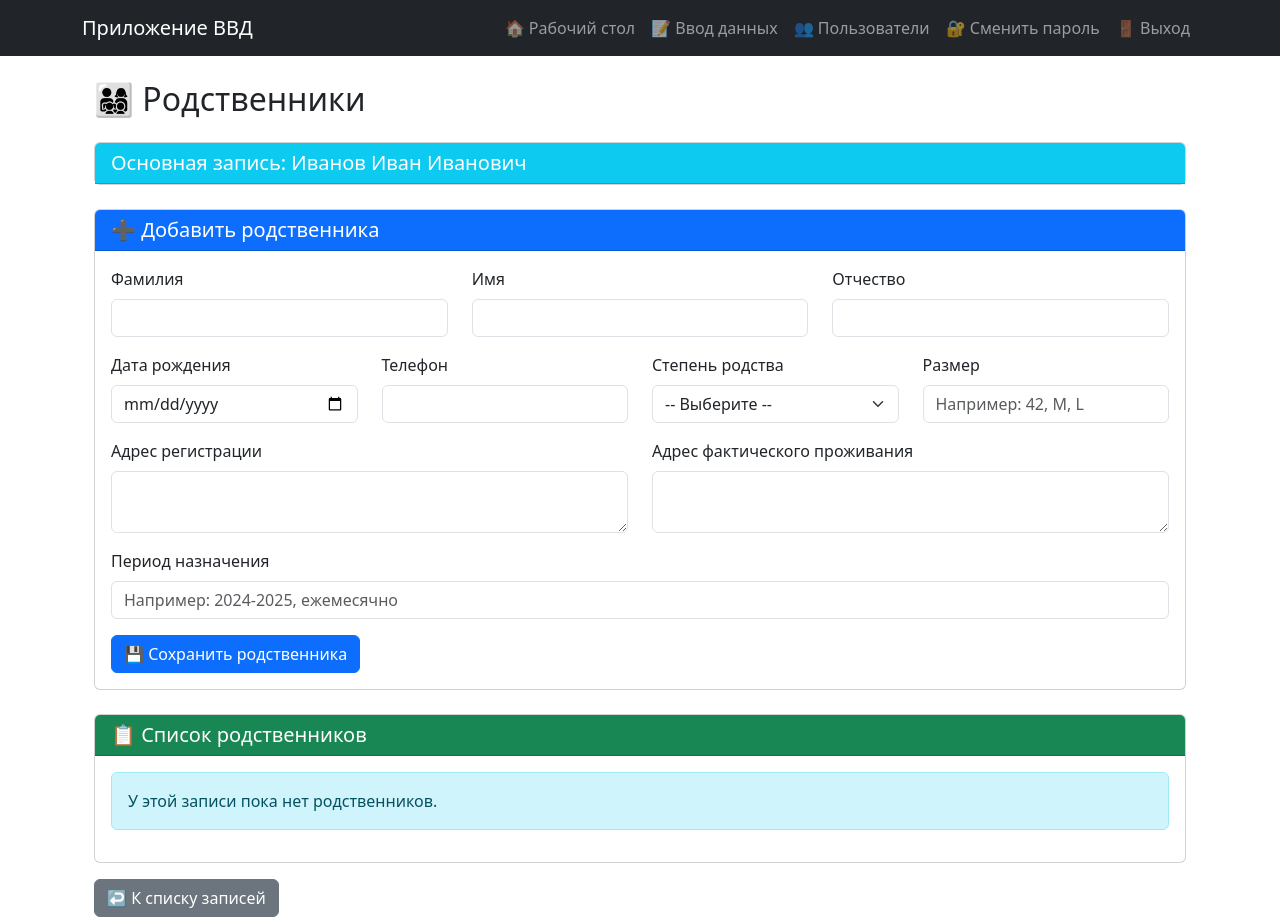
After one commit to VitalySergeev/vvd1, a Flask app: page /person/1/relatives in a window 1280 px wide. The commit adds this page. Run offline with Flask 3, Linux system fonts and the light colour scheme; a user stored in the database is signed in.

Commit message:
Отчеты

```diff
--- a/app.py
+++ b/app.py
@@ -12,6 +12,7 @@ from extensions import db, login_manager
 # Разграничение прав
 from functools import wraps
 import socket
+from models import User, PersonData, EditHistory, Relative  # Добавили Relative
 
 # Создаем приложение
 app = Flask(__name__)
@@ -604,17 +605,148 @@ def input_data():
 
     return render_template('input_form.html')
 
-@app.route('/report/simple')
+
+@app.route('/person/<int:person_id>/relatives', methods=['GET', 'POST'])
 @login_required
-def generate_simple_report():
-    """Генерирует подробный отчет в Excel"""
-    entries = PersonData.query.all() #filter_by(user_id=current_user.id).
+def manage_relatives(person_id):
+    """Управление родственниками для конкретной записи"""
+    person = PersonData.query.get_or_404(person_id)
+
+    if request.method == 'POST':
+        # Функция для получения даты
+        def get_date(field_name):
+            date_str = request.form.get(field_name)
+            if date_str:
+                try:
+                    return datetime.strptime(date_str, '%Y-%m-%d').date()
+                except (ValueError, TypeError):
+                    return None
+            return None
+
+        # Создаем нового родственника
+        relative = Relative(
+            person_data_id=person.id,
+            last_name=request.form.get('last_name'),
+            first_name=request.form.get('first_name'),
+            middle_name=request.form.get('middle_name'),
+            birth_date=get_date('birth_date'),
+            registration_address=request.form.get('registration_address'),
+            actual_address=request.form.get('actual_address'),
+            phone=request.form.get('phone'),
+            relation_degree=request.form.get('relation_degree'),
+            size=request.form.get('size'),
+            period_assignment=request.form.get('period_assignment')
+        )
+
+        db.session.add(relative)
+        db.session.commit()
+        flash('Родственник добавлен!')
+        return redirect(url_for('manage_relatives', person_id=person.id))
+
+    # Получаем всех родственников для этой записи
+    relatives = Relative.query.filter_by(person_data_id=person.id).all()
+
+    return render_template('relatives.html', person=person, relatives=relatives)
+
+@app.route('/relative/delete/<int:relative_id>')
+@login_required
+def delete_relative(relative_id):
+    """Удаление родственника"""
+    relative = Relative.query.get_or_404(relative_id)
+    person_id = relative.person_data_id
+    db.session.delete(relative)
+    db.session.commit()
+    flash('Родственник удален!')
+    return redirect(url_for('manage_relatives', person_id=person_id))
+
+# @app.route('/report/simple')
+# @login_required
+# def generate_simple_report():
+#     """Генерирует подробный отчет в Excel"""
+#     entries = PersonData.query.all() #filter_by(user_id=current_user.id).
+#
+#     wb = openpyxl.Workbook()
+#     ws = wb.active
+#     ws.title = "Полный отчет"
+#
+#     # Заголовки для всех полей
+#     headers = [
+#         'ID', 'Фамилия', 'Имя', 'Отчество', 'Дата рождения',
+#         'Дата 2', 'Место 2', 'Категория', 'Свой вариант',
+#         'Должность', 'Звание', 'Номер', 'ЛП', 'Причина ЛП',
+#         'Место', 'ППР', 'Место 2', 'Дата 4', 'ЭЭ', 'ЭЭ4',
+#         'Дата создания', 'Автор'
+#     ]
+#     ws.append(headers)
+#
+#     # Данные
+#     for entry in entries:
+#         # Получаем имя автора
+#         #author_name = entry.author.full_name if entry.author.full_name else entry.author.username
+#         author_name = entry.author.full_name if entry.author and entry.author.full_name else (
+#             entry.author.username if entry.author else 'Неизвестно')
+#
+#         row = [
+#             entry.id,
+#             entry.last_name,
+#             entry.first_name,
+#             entry.middle_name,
+#             entry.birth_date.strftime('%d.%m.%Y') if entry.birth_date else '',
+#             entry.date2.strftime('%d.%m.%Y') if entry.date2 else '',
+#             entry.place2,
+#             entry.category,
+#             entry.category_custom,
+#             entry.position,
+#             entry.rank,
+#             entry.number,
+#             entry.lp,
+#             entry.lp_reason,
+#             entry.place,
+#             entry.ppr,
+#             entry.place2_field,
+#             entry.date4.strftime('%d.%m.%Y') if entry.date4 else '',
+#             entry.ee.strftime('%d.%m.%Y') if entry.ee else '',
+#             entry.ee4.strftime('%d.%m.%Y') if entry.ee4 else '',
+#             entry.created_at.strftime('%d.%m.%Y %H:%M'),
+#             author_name
+#         ]
+#         ws.append(row)
+#
+#     # Автоматическая ширина колонок
+#     for column in ws.columns:
+#         max_length = 0
+#         column_letter = column[0].column_letter
+#         for cell in column:
+#             try:
+#                 if len(str(cell.value)) > max_length:
+#                     max_length = len(str(cell.value))
+#             except:
+#                 pass
+#         adjusted_width = min(max_length + 2, 50)
+#         ws.column_dimensions[column_letter].width = adjusted_width
+#
+#     output = BytesIO()
+#     wb.save(output)
+#     output.seek(0)
+#
+#     return send_file(
+#         output,
+#         as_attachment=True,
+#         download_name=f'отчет_{datetime.now().strftime("%Y%m%d_%H%M%S")}.xlsx',
+#         mimetype='application/vnd.openxmlformats-officedocument.spreadsheetml.sheet'
+#     )
+
+# ОТЧЕТЫ
+@app.route('/report/r2026')
+@login_required
+def report_r2026():
+    """Отчет Р2026 - все записи"""
+    entries = PersonData.query.all()
 
     wb = openpyxl.Workbook()
     ws = wb.active
-    ws.title = "Полный отчет"
+    ws.title = "Отчет Р2026"
 
-    # Заголовки для всех полей
     headers = [
         'ID', 'Фамилия', 'Имя', 'Отчество', 'Дата рождения',
         'Дата 2', 'Место 2', 'Категория', 'Свой вариант',
@@ -624,10 +756,7 @@ def generate_simple_report():
     ]
     ws.append(headers)
 
-    # Данные
     for entry in entries:
-        # Получаем имя автора
-        #author_name = entry.author.full_name if entry.author.full_name else entry.author.username
         author_name = entry.author.full_name if entry.author and entry.author.full_name else (
             entry.author.username if entry.author else 'Неизвестно')
 
@@ -677,9 +806,46 @@ def generate_simple_report():
     return send_file(
         output,
         as_attachment=True,
-        download_name=f'отчет_{datetime.now().strftime("%Y%m%d_%H%M%S")}.xlsx',
+        download_name=f'Р2026_{datetime.now().strftime("%Y%m%d_%H%M%S")}.xlsx',
         mimetype='application/vnd.openxmlformats-officedocument.spreadsheetml.sheet'
     )
+
+
+@app.route('/report/t392')
+@login_required
+def report_t392():
+    """Отчет Т-392 (заглушка)"""
+    flash('Отчет Т-392 находится в разработке')
+    return redirect(url_for('dashboard'))
+
+
+@app.route('/report/otchet66')
+@login_required
+def report_otchet66():
+    """Отчет 66 (заглушка)"""
+    flash('Отчет 66 находится в разработке')
+    return redirect(url_for('dashboard'))
+
+@app.route('/report/form')
+@login_required
+def report_form():
+    """Отчет Форма (заглушка)"""
+    flash('Отчет Форма находится в разработке')
+    return redirect(url_for('dashboard'))
+
+@app.route('/report/flag')
+@login_required
+def report_flag():
+    """Отчет Флаг (заглушка)"""
+    flash('Отчет Флаг находится в разработке')
+    return redirect(url_for('dashboard'))
+
+@app.route('/report/zayavka')
+@login_required
+def report_zayavka():
+    """Отчет Заявка (заглушка)"""
+    flash('Отчет Заявка находится в разработке')
+    return redirect(url_for('dashboard'))
 
 # ЕДИНСТВЕННЫЙ БЛОК В КОНЦЕ ФАЙЛА (замени то, что сейчас в строках 318-341)
 if __name__ == '__main__':
--- a/templates/all_records.html
+++ b/templates/all_records.html
@@ -82,6 +82,7 @@
                                 <div class="btn-group btn-group-sm">
                                     <a href="{{ url_for('edit_record', record_id=record.id) }}" class="btn btn-warning">✏️ Ред</a>
                                     <a href="{{ url_for('record_history', record_id=record.id) }}" class="btn btn-info">📜 История</a>
+                                    <a href="{{ url_for('manage_relatives', person_id=record.id) }}" class="btn btn-success">👨‍👩‍👧‍👦 Родств</a>
                                 </div>
                             </td>
                         </tr>
--- a/templates/edit_record.html
+++ b/templates/edit_record.html
@@ -179,6 +179,10 @@
                     <button type="submit" class="btn btn-warning btn-lg">💾 Сохранить изменения</button>
                     <a href="{{ url_for('all_records') }}" class="btn btn-secondary btn-lg">↩️ Отмена</a>
                 </div>
+                <!-- После формы редактирования -->
+                <div class="mt-3">
+                    <a href="{{ url_for('manage_relatives', person_id=record.id) }}" class="btn btn-success btn-lg">👨‍👩‍👧‍👦 Управление родственниками</a>
+                </div>
             </form>
         </div>
     </div>
--- /dev/null
+++ b/templates/relatives.html
@@ -0,0 +1,143 @@
+{% extends "base.html" %}
+{% block title %}Родственники{% endblock %}
+
+{% block content %}
+<div class="container-fluid">
+    <h2 class="mb-4">👨‍👩‍👧‍👦 Родственники</h2>
+
+    <div class="card mb-4">
+        <div class="card-header bg-info text-white">
+            <h5 class="mb-0">Основная запись: {{ person.last_name }} {{ person.first_name }} {{ person.middle_name }}</h5>
+        </div>
+    </div>
+
+    <!-- Форма для добавления родственника -->
+    <div class="card mb-4">
+        <div class="card-header bg-primary text-white">
+            <h5 class="mb-0">➕ Добавить родственника</h5>
+        </div>
+        <div class="card-body">
+            <form method="post" id="relativeForm">
+                <div class="row">
+                    <div class="col-md-4 mb-3">
+                        <label for="last_name" class="form-label">Фамилия</label>
+                        <input type="text" class="form-control" id="last_name" name="last_name" required>
+                    </div>
+                    <div class="col-md-4 mb-3">
+                        <label for="first_name" class="form-label">Имя</label>
+                        <input type="text" class="form-control" id="first_name" name="first_name" required>
+                    </div>
+                    <div class="col-md-4 mb-3">
+                        <label for="middle_name" class="form-label">Отчество</label>
+                        <input type="text" class="form-control" id="middle_name" name="middle_name">
+                    </div>
+                </div>
+
+                <div class="row">
+                    <div class="col-md-3 mb-3">
+                        <label for="birth_date" class="form-label">Дата рождения</label>
+                        <input type="date" class="form-control" id="birth_date" name="birth_date">
+                    </div>
+                    <div class="col-md-3 mb-3">
+                        <label for="phone" class="form-label">Телефон</label>
+                        <input type="text" class="form-control" id="phone" name="phone">
+                    </div>
+                    <div class="col-md-3 mb-3">
+                        <label for="relation_degree" class="form-label">Степень родства</label>
+                        <select class="form-select" id="relation_degree" name="relation_degree">
+                            <option value="">-- Выберите --</option>
+                            <option value="Супруг(а)">Супруг(а)</option>
+                            <option value="Сын">Сын</option>
+                            <option value="Дочь">Дочь</option>
+                            <option value="Отец">Отец</option>
+                            <option value="Мать">Мать</option>
+                            <option value="Брат">Брат</option>
+                            <option value="Сестра">Сестра</option>
+                            <option value="Другое">Другое</option>
+                        </select>
+                    </div>
+                    <div class="col-md-3 mb-3">
+                        <label for="size" class="form-label">Размер</label>
+                        <input type="text" class="form-control" id="size" name="size" placeholder="Например: 42, M, L">
+                    </div>
+                </div>
+
+                <div class="row">
+                    <div class="col-md-6 mb-3">
+                        <label for="registration_address" class="form-label">Адрес регистрации</label>
+                        <textarea class="form-control" id="registration_address" name="registration_address" rows="2"></textarea>
+                    </div>
+                    <div class="col-md-6 mb-3">
+                        <label for="actual_address" class="form-label">Адрес фактического проживания</label>
+                        <textarea class="form-control" id="actual_address" name="actual_address" rows="2"></textarea>
+                    </div>
+                </div>
+
+                <div class="row">
+                    <div class="col-md-12 mb-3">
+                        <label for="period_assignment" class="form-label">Период назначения</label>
+                        <input type="text" class="form-control" id="period_assignment" name="period_assignment" placeholder="Например: 2024-2025, ежемесячно">
+                    </div>
+                </div>
+
+                <button type="submit" class="btn btn-primary">💾 Сохранить родственника</button>
+            </form>
+        </div>
+    </div>
+
+    <!-- Список добавленных родственников -->
+    <div class="card">
+        <div class="card-header bg-success text-white">
+            <h5 class="mb-0">📋 Список родственников</h5>
+        </div>
+        <div class="card-body">
+            {% if relatives %}
+            <div class="table-responsive">
+                <table class="table table-striped">
+                    <thead class="table-dark">
+                        <tr>
+                            <th>ФИО</th>
+                            <th>Дата рождения</th>
+                            <th>Телефон</th>
+                            <th>Степень родства</th>
+                            <th>Адрес регистрации</th>
+                            <th>Адрес проживания</th>
+                            <th>Размер</th>
+                            <th>Период</th>
+                            <th>Действия</th>
+                        </tr>
+                    </thead>
+                    <tbody>
+                        {% for relative in relatives %}
+                        <tr>
+                            <td>{{ relative.last_name }} {{ relative.first_name }} {{ relative.middle_name }}</td>
+                            <td>{{ relative.birth_date.strftime('%d.%m.%Y') if relative.birth_date else '-' }}</td>
+                            <td>{{ relative.phone or '-' }}</td>
+                            <td>{{ relative.relation_degree or '-' }}</td>
+                            <td>{{ relative.registration_address or '-' }}</td>
+                            <td>{{ relative.actual_address or '-' }}</td>
+                            <td>{{ relative.size or '-' }}</td>
+                            <td>{{ relative.period_assignment or '-' }}</td>
+                            <td>
+                                <a href="{{ url_for('delete_relative', relative_id=relative.id) }}"
+                                   class="btn btn-danger btn-sm"
+                                   onclick="return confirm('Удалить родственника?')">🗑️</a>
+                            </td>
+                        </tr>
+                        {% endfor %}
+                    </tbody>
+                </table>
+            </div>
+            {% else %}
+            <div class="alert alert-info">
+                У этой записи пока нет родственников.
+            </div>
+            {% endif %}
+        </div>
+    </div>
+
+    <div class="mt-3">
+        <a href="{{ url_for('all_records') }}" class="btn btn-secondary">↩️ К списку записей</a>
+    </div>
+</div>
+{% endblock %}
```
Also changed, not shown: models.py (+78 -1 lines), templates/dashboard.html (+16 -5 lines), database/app.db.
